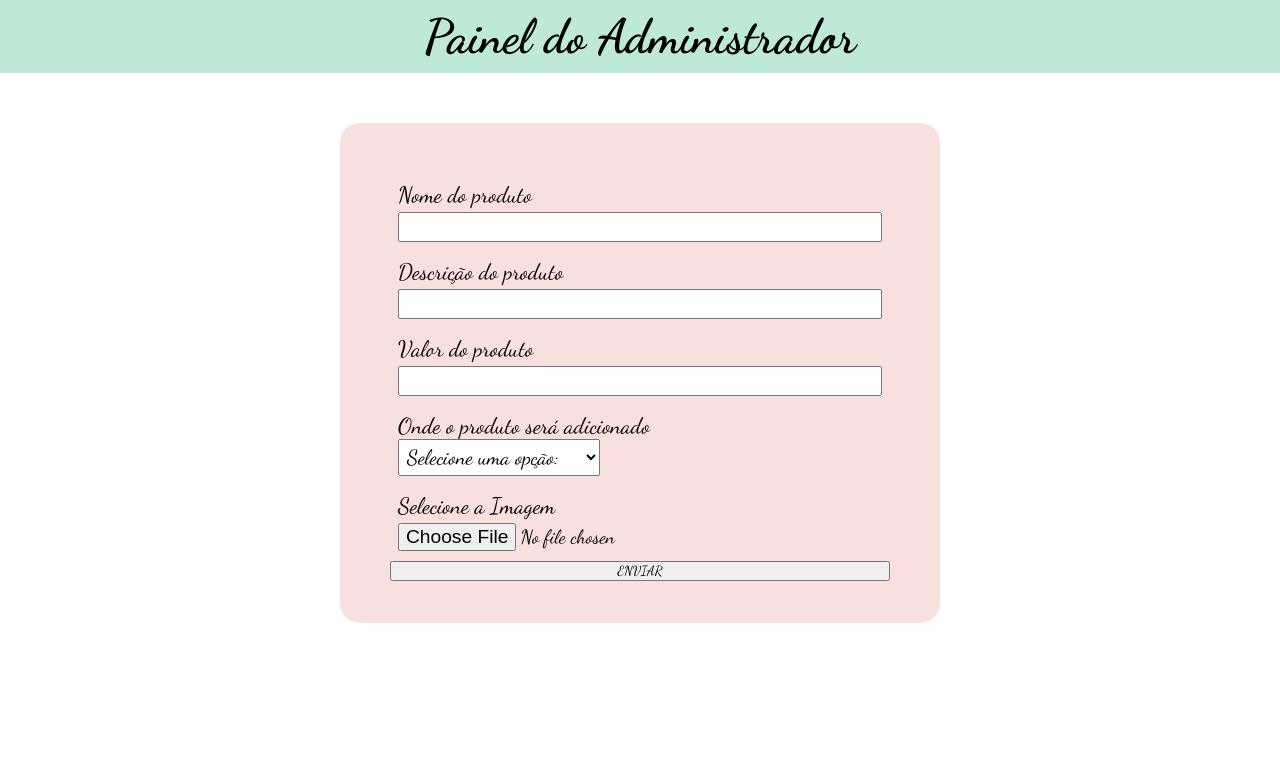
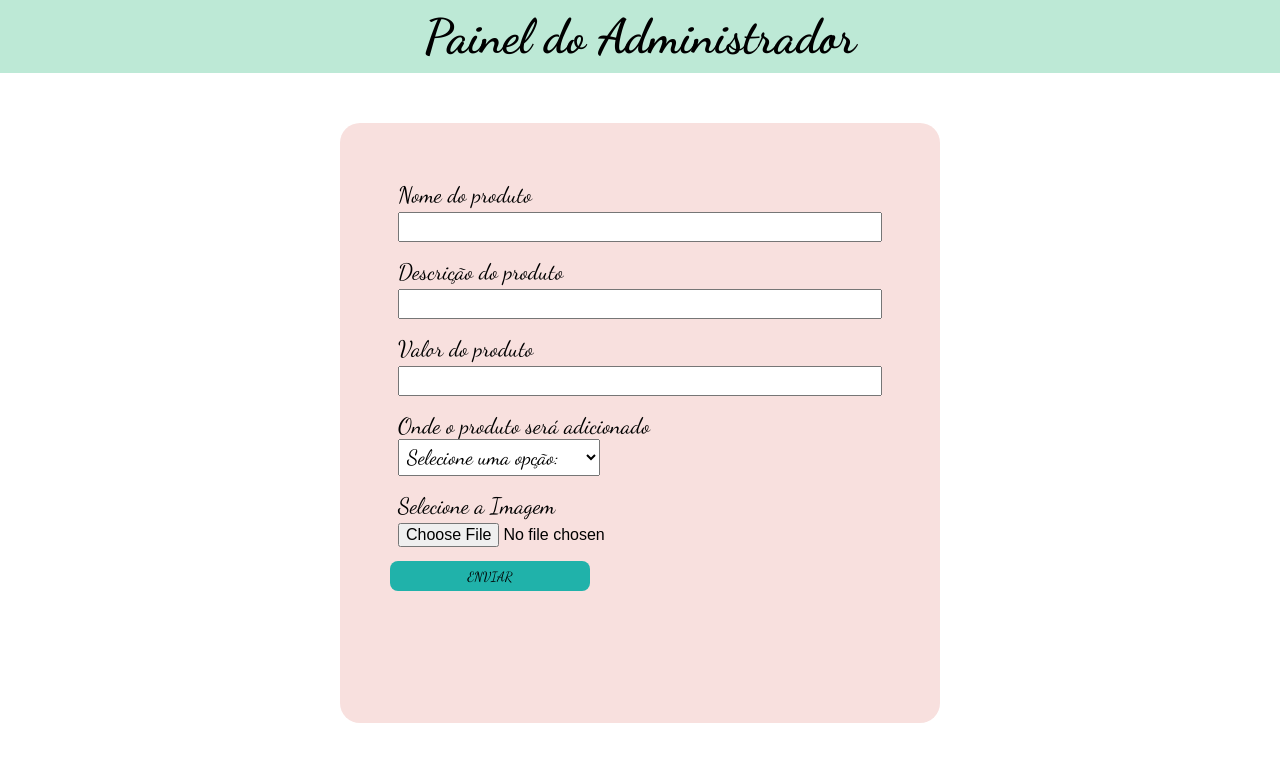
Before and after one commit to JulioSilvaa/Doceria, a React (Create React App) app: page /admin in a window 1280 px wide. Shown: the top 762 px of the page. Built offline with nearby package versions, Linux system fonts and the light colour scheme; no server answers.

Commit message:
finalizando o form para adicionar imagens

```diff
--- a/src/components/cardImage/CardIMage.js
+++ b/src/components/cardImage/CardIMage.js
@@ -1,5 +1,4 @@
 import { useEffect, useState } from "react";
-import { PacmanLoader } from "react-spinners";
 import * as Foto from "services/getAllPhotos";
 import { ContainerImages } from "./style";
 
@@ -39,7 +38,6 @@ function CardIMage() {
     <>
       {loading ? (
         <div style={{ margin: "0 auto", textAlign: "center" }}>
-          <PacmanLoader color="#36d7b7" />
           <h4>Carregando ...</h4>
         </div>
       ) : (
--- a/src/firebase/firebaseConfig.js
+++ b/src/firebase/firebaseConfig.js
@@ -1,5 +1,4 @@
 import { initializeApp } from "firebase/app";
-
 import { getStorage } from "firebase/storage";
 
 const firebaseConfig = {
--- a/src/pages/admin/Admin.js
+++ b/src/pages/admin/Admin.js
@@ -2,10 +2,17 @@ import useForm from "hooks/useForms";
 import * as S from "./styled";
 
 function Admin() {
-  const [form, onChange, clear] = useForm();
+  const [form, onChange, clear] = useForm({
+    name: "",
+    price: "",
+    description: "",
+    folder: "",
+  });
 
   const handleSubmit = (e) => {
     e.preventDefault();
+    //enviar o form
+    clear();
   };
 
   return (
@@ -14,23 +21,38 @@ function Admin() {
       <S.FormControlImage onSubmit={handleSubmit}>
         <label>
           Nome do produto
-          <input type="text" />
+          <input
+            type="text"
+            name={"name"}
+            value={form.name}
+            onChange={onChange}
+          />
         </label>
         <label>
           Descrição do produto
-          <input type="text" />
+          <input
+            type="text"
+            name={"description"}
+            value={form.description}
+            onChange={onChange}
+          />
         </label>
         <label>
           Valor do produto
-          <input type="number" />
+          <input
+            type="number"
+            name={"price"}
+            value={form.price}
+            onChange={onChange}
+          />
         </label>
         <label>
           Onde o produto será adicionado
           <S.ContainerCheckBox>
-            <select>
+            <select onChange={onChange} name={"folder"}>
               <option value="0">Selecione uma opção:</option>
-              <option value="1">Galeria de Imagens</option>
-              <option value="2">Carrossel de Novidades</option>
+              <option value="galeria">Galeria de Imagens</option>
+              <option value="slide">Carrossel de Novidades</option>
             </select>
           </S.ContainerCheckBox>
         </label>
@@ -38,7 +60,7 @@ function Admin() {
           Selecione a Imagem
           <input type="file" />
         </label>
-        <button type="submit">ENVIAR</button>
+        <S.ButtonSendForm type="submit">ENVIAR</S.ButtonSendForm>
       </S.FormControlImage>
     </>
   );
--- a/src/pages/admin/styled.js
+++ b/src/pages/admin/styled.js
@@ -14,7 +14,7 @@ export const FormControlImage = styled.form`
   display: flex;
   flex-direction: column;
   max-width: 37.5rem;
-  height: 31.25rem;
+  height: 600px;
   margin: 3.125rem auto;
   padding: 3.125rem;
   font-size: 1.4rem;
@@ -29,8 +29,12 @@ export const FormControlImage = styled.form`
     height: 30px;
     caret-color: green;
     padding: 0.5rem;
-    font-size: 1.2rem;
+    font-size: 1rem;
     margin-top: 0.25rem;
+    font-family: sans-serif;
+    :focus {
+      outline: none;
+    }
   }
 
   input[type="file"] {
@@ -40,9 +44,27 @@ export const FormControlImage = styled.form`
   }
 `;
 
+export const ContainerDownloadImage = styled.div`
+  cursor: pointer;
+  max-width: 100%;
+  height: 90px;
+  text-align: center;
+`;
+
 export const ContainerCheckBox = styled.div`
   select {
     font-size: 1.3rem;
     padding: 4px;
   }
 `;
+
+export const ButtonSendForm = styled.button`
+  width: 200px;
+  height: 30px;
+  padding: 8px 12px;
+  border: none;
+  border-radius: 8px;
+  text-align: center;
+  cursor: pointer;
+  background-color: lightseagreen;
+`;
```
